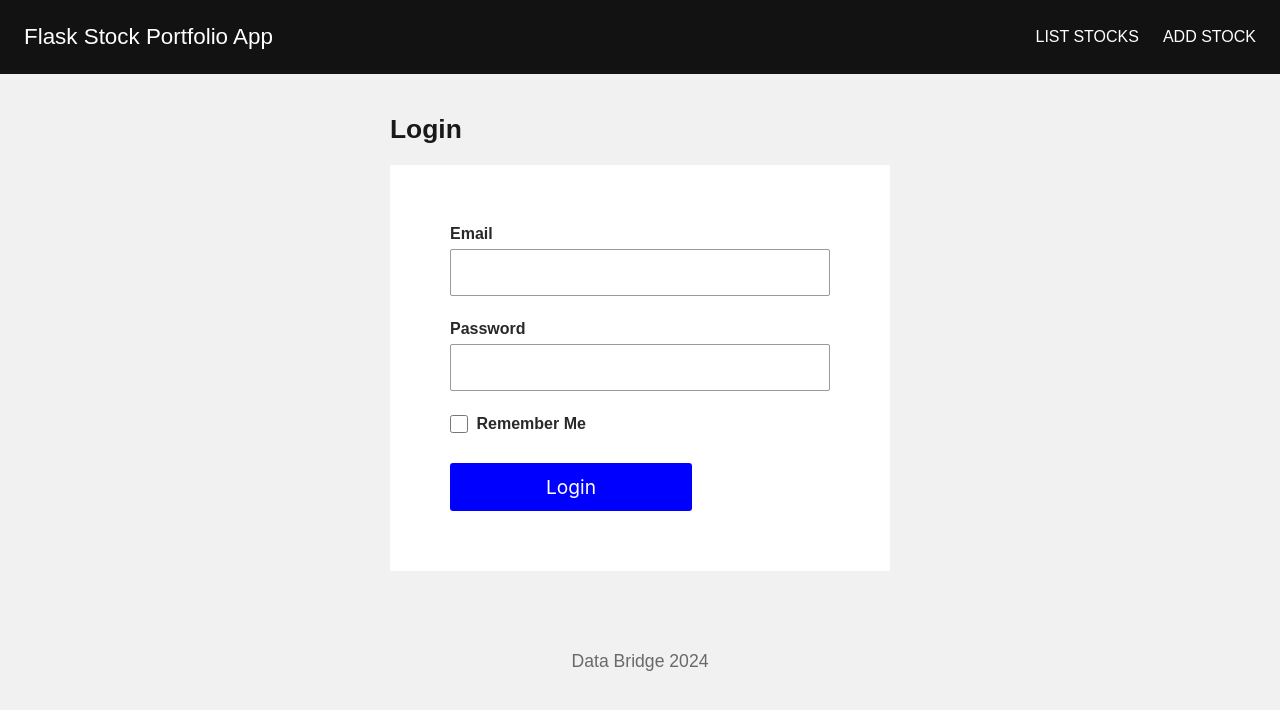
After one commit to marekkorzeniowski/flask-stock-portfolio-mkor, a Flask app: page /users/login in a window 1280 px wide. The commit adds this page. Shown: the top 710 px of the page. Run offline with Flask 3, Linux system fonts and the light colour scheme.

Commit message:
Flask-Login module added.

```diff
--- a/config.py
+++ b/config.py
@@ -1,4 +1,5 @@
 import os
+from datetime import timedelta
 
 # Determine the folder of the top-level directory of this project
 BASEDIR = os.path.abspath(os.path.dirname(__file__))
@@ -13,6 +14,7 @@ class Config(object):
                                         default=f"sqlite:///{os.path.join(BASEDIR, 'instance', 'app.db')}")
     SQLALCHEMY_TRACK_MODIFICATIONS = False
     WTF_CSRF_ENABLED = True
+    EMEMBER_COOKIE_DURATION = timedelta(days=14)
 
 
 class ProductionConfig(Config):
--- a/project/__init__.py
+++ b/project/__init__.py
@@ -4,8 +4,10 @@ import logging
 from flask.logging import default_handler
 import os
 from flask_sqlalchemy import SQLAlchemy
+from flask_wtf import CSRFProtect
 from sqlalchemy import MetaData
 from flask_migrate import Migrate
+from flask_login import LoginManager
 
 
 # -------------
@@ -27,6 +29,9 @@ metadata = MetaData(naming_convention=convention)
 # attached to the Flask application at this point.
 database = SQLAlchemy(metadata=metadata)
 db_migration = Migrate()
+csrf_protection = CSRFProtect()
+login = LoginManager()
+login.login_view = "users.login"
 
 
 # ----------------------------
@@ -58,6 +63,17 @@ def initialize_extensions(app):
     # extension instance to bind it to the Flask application instance (app)
     database.init_app(app)
     db_migration.init_app(app, database)
+    csrf_protection.init_app(app)
+
+    login.init_app(app)
+
+    # Flask-Login configuration
+    from project.models import User
+
+    @login.user_loader
+    def load_user(user_id):
+        query = database.select(User).where(User.id == int(user_id))
+        return database.session.execute(query).scalar_one()
 
 
 def register_blueprints(app):
--- a/project/models.py
+++ b/project/models.py
@@ -1,3 +1,5 @@
+import flask_login
+
 from project import database
 from sqlalchemy import Integer, String
 from sqlalchemy.orm import mapped_column
@@ -36,7 +38,7 @@ class Stock(database.Model):
         return f'{self.stock_symbol} - {self.number_of_shares} shares purchased at ${self.purchase_price / 100}'
 
 
-class User(database.Model):
+class User(flask_login.UserMixin, database.Model):
     """
     Class that represents a user of the application
 
--- a/project/stocks/templates/stocks/add_stock.html
+++ b/project/stocks/templates/stocks/add_stock.html
@@ -9,6 +9,7 @@
   <h1>Add a Stock:</h1>
 
   <form method="post">
+    <input type="hidden" name="csrf_token" value="{{ csrf_token() }}"/>
     <div class="field">
       <label for="stockSymbol">Stock Symbol <em>(required)</em></label>
       <input type="text" id="stockSymbol" name="stock_symbol" required pattern="[A-Z]{1,5}" />
--- a/project/users/forms.py
+++ b/project/users/forms.py
@@ -1,5 +1,6 @@
 from flask_wtf import FlaskForm
 from wtforms import StringField, PasswordField, SubmitField
+from wtforms.fields.simple import BooleanField
 from wtforms.validators import DataRequired, Length, Email
 
 
@@ -7,3 +8,10 @@ class RegistrationForm(FlaskForm):
     email = StringField('Email', validators=[DataRequired(), Email(), Length(min=6, max=120)])
     password = PasswordField('Password', validators=[DataRequired(), Length(min=6, max=40)])
     submit = SubmitField('Register')
+
+
+class LoginForm(FlaskForm):
+    email = StringField('Email', validators=[DataRequired(), Email(), Length(min=6, max=100)])
+    password = PasswordField('Password', validators=[DataRequired()])
+    remember_me = BooleanField('Remember Me')
+    submit = SubmitField('Login')
--- a/project/users/routes.py
+++ b/project/users/routes.py
@@ -1,6 +1,8 @@
+from flask_login import current_user, login_user, login_required, logout_user
+
 from . import users_blueprint
 from flask import render_template, flash, abort, request, current_app, redirect, url_for
-from .forms import RegistrationForm
+from .forms import RegistrationForm, LoginForm
 from project.models import User
 from project import database
 from sqlalchemy.exc import IntegrityError
@@ -42,3 +44,38 @@ def register():
             flash(f"Error in form data!")
 
     return render_template('users/register.html', form=form)
+
+
+@users_blueprint.route('/login', methods=['GET', 'POST'])
+def login():
+    # If the user is already logged in, don't allow them to try to log in again
+    if current_user.is_authenticated:
+        flash('Already logged in!')
+        current_app.logger.info(f'Duplicate login attempt by user: {current_user.email}')
+        return redirect(url_for('stocks.index'))
+
+    form = LoginForm()
+
+    if request.method == 'POST':
+        if form.validate_on_submit():
+            query = database.select(User).where(User.email == form.email.data)
+            user = database.session.execute(query).scalar_one_or_none()
+
+            if user and user.is_password_correct(form.password.data):
+                # User's credentials have been validated, so log them in
+                login_user(user, remember=form.remember_me.data)
+                flash(f'Thanks for logging in, {current_user.email}!')
+                current_app.logger.info(f'Logged in user: {current_user.email}')
+                return redirect(url_for('stocks.index'))
+
+        flash('ERROR! Incorrect login credentials.', 'error')
+    return render_template('users/login.html', form=form)
+
+
+@users_blueprint.route('/logout')
+@login_required
+def logout():
+    current_app.logger.info(f'Logged out user: {current_user.email}')
+    logout_user()
+    flash('Goodbye!')
+    return redirect(url_for('stocks.index'))
--- /dev/null
+++ b/project/users/templates/users/login.html
@@ -0,0 +1,41 @@
+{% extends "base.html" %}
+
+{% block styling %}
+<link rel="stylesheet" href="{{ url_for('static', filename='css/form_style.css') }}">
+{% endblock %}
+
+{% block content %}
+<div class="form-wrap">
+  <h1>Login</h1>
+
+  <form method="post">
+    {{ form.csrf_token }}
+
+    <div class="field">
+      {{ form.email.label }}
+      {{ form.email }}
+      {% for error in form.email.errors %}
+        <p class="validation-error">[{{ error }}]</p>
+      {% endfor %}
+    </div>
+
+    <div class="field">
+      {{ form.password.label }}
+      {{ form.password }}
+      {% for error in form.password.errors %}
+        <p class="validation-error">[{{ error }}]</p>
+      {% endfor %}
+    </div>
+
+    <div class="field checkbox">
+      {{ form.remember_me.label }}
+      {{ form.remember_me() }}
+    </div>
+
+    <div class="field">
+      {{ form.submit() }}
+    </div>
+  </form>
+</div>
+
+{% endblock %}
--- a/requirements.txt
+++ b/requirements.txt
@@ -6,3 +6,4 @@ pytest-cov==5.0.0
 Flask-SQLAlchemy==3.1.1
 Flask-Migrate==4.0.7
 Flask-WTF==1.2.1
+Flask-Login==0.6.3
```
Also changed, not shown: tests/conftest.py (+24 -0 lines), tests/functional/test_users.py (+99 -0 lines).
